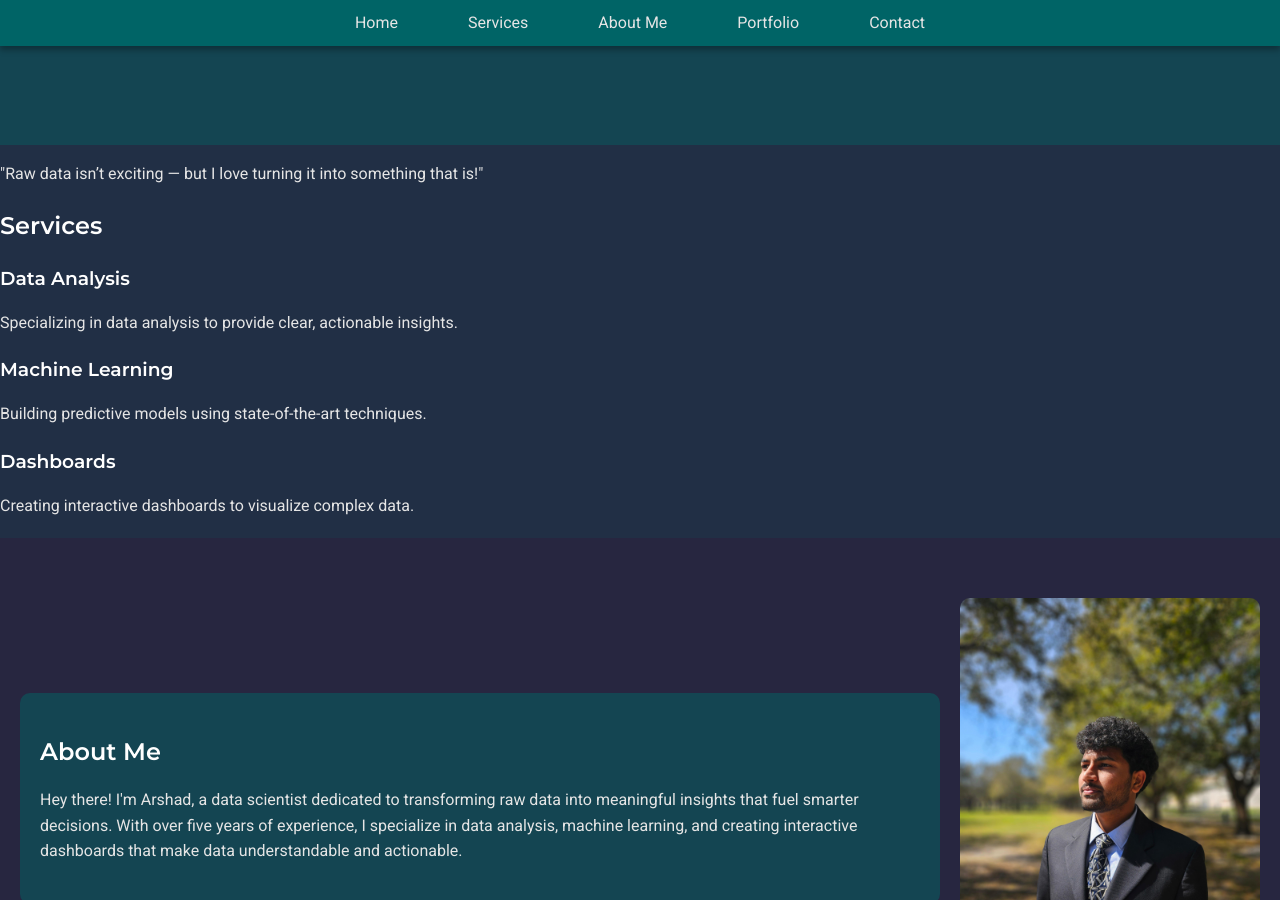
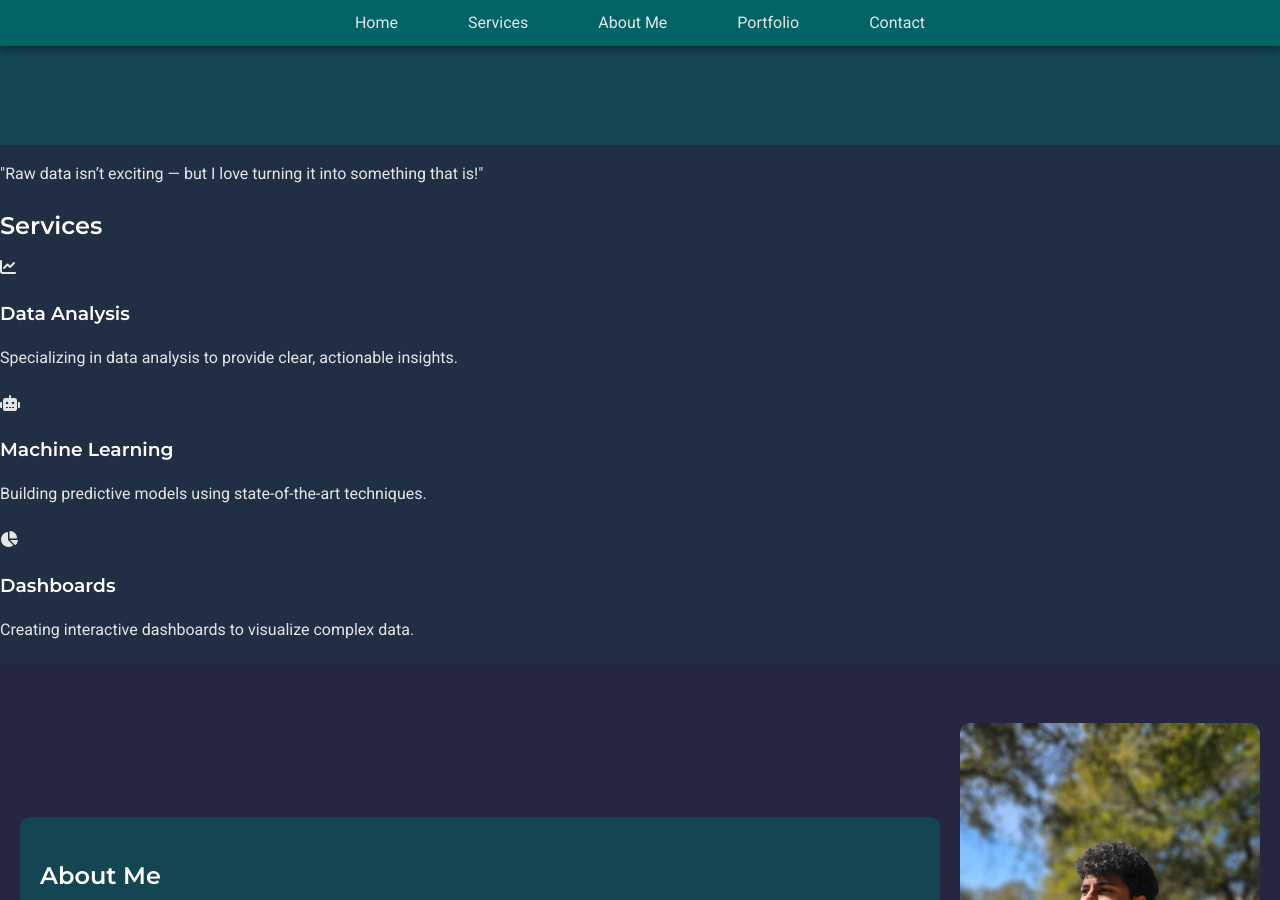
Before and after one commit to arshadsm/arshadsm.github.io, a Jekyll site: the page built from index.md, in a window 1280 px wide and 900 px high, scrolled down 755 px. Built offline with Jekyll 4.4.1, drawn with Linux system fonts in a browser that asks for light colours.

Commit message:
Update default.html

```diff
--- a/_layouts/default.html
+++ b/_layouts/default.html
@@ -5,6 +5,8 @@
   <meta name="viewport" content="width=device-width, initial-scale=1.0">
   <title>{{ site.title }}</title>
   <link href="https://fonts.googleapis.com/css2?family=Roboto:wght@400;500&family=Montserrat:wght@600&display=swap" rel="stylesheet">
+  <link rel="stylesheet" href="https://cdnjs.cloudflare.com/ajax/libs/font-awesome/6.0.0-beta3/css/all.min.css">
+
   <link rel="stylesheet" href="styles/styles.css">
 </head>
 <body>
@@ -27,17 +29,20 @@
     <p>"Raw data isn’t exciting — but I love turning it into something that is!"</p>
   </section>
 
-  <section id="services">
+  <section class="services fade-in" id="services">
   <h2>Services</h2>
   <div class="service-item">
+    <i class="fas fa-chart-line service-icon"></i>
     <h3>Data Analysis</h3>
     <p>Specializing in data analysis to provide clear, actionable insights.</p>
   </div>
   <div class="service-item">
+    <i class="fas fa-robot service-icon"></i>
     <h3>Machine Learning</h3>
     <p>Building predictive models using state-of-the-art techniques.</p>
   </div>
   <div class="service-item">
+    <i class="fas fa-chart-pie service-icon"></i>
     <h3>Dashboards</h3>
     <p>Creating interactive dashboards to visualize complex data.</p>
   </div>
@@ -73,7 +78,7 @@
     </div>
   </section>
 
-  <footer class="footer" id="contact">
+  <footer class="footer fade-in" id="contact">
   <p>&copy; 2024 {{ site.title }}. All rights reserved.</p>
   <p>
     <a href="{{ site.linkedin }}" target="_blank"><i class="fab fa-linkedin"></i> LinkedIn</a>
@@ -82,6 +87,7 @@
   </p>
   </footer>
 
+
 <script src="js/scripts.js"></script>
 </body>
 </html>
```
Lines whose indentation alone changed are shown as unchanged.
